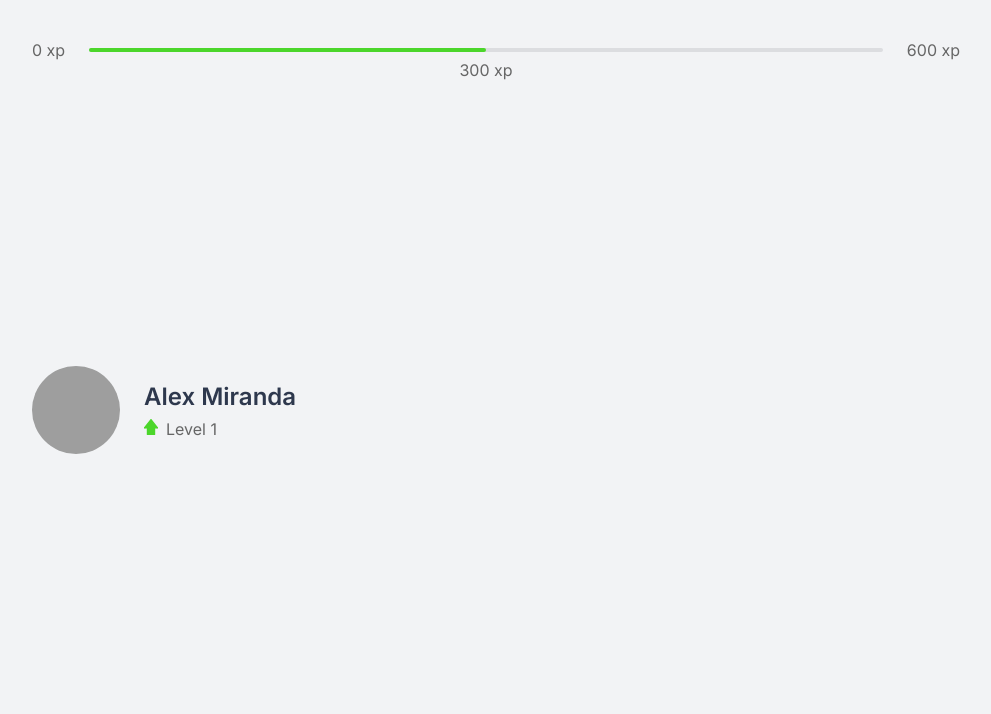
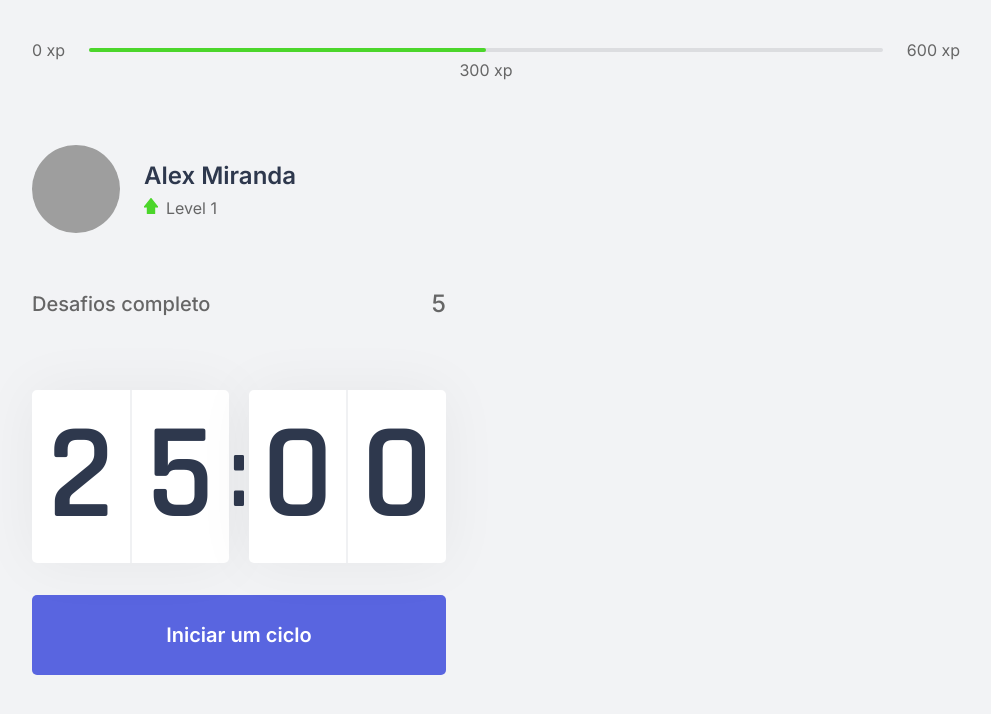
Before and after one commit to mirandati7/nlw-reactjs, a Next.js app in the folder moveit-next/: page / in a window 1280 px wide. Shown: the top 714 px of the page, without its empty margins (144-1135 px from the left). Built offline with nearby package versions, Linux system fonts and the light colour scheme; grey boxes are pictures that could not be loaded.

Commit message:
jornadainfinita

```diff
--- /dev/null
+++ b/moveit-next/src/components/CompletedChallenges.tsx
@@ -0,0 +1,11 @@
+import styles from '../styles/components/CompletedChallenges.module.css';
+
+export function CompletedChallenges(){
+  return (
+    <div className={styles.completedChallengesContainer}>
+      <span> Desafios completo</span>
+      <span> 5 </span>
+    </div>
+  );
+
+}
--- /dev/null
+++ b/moveit-next/src/components/Countdown.tsx
@@ -0,0 +1,51 @@
+import { useState,useEffect } from 'react';
+import styles from '../styles/components/Countdown.module.css';
+
+export function Countdown(){
+
+  const [time, setTime] = useState(25 * 60);
+  const [active, setActive] = useState(false);
+
+  const minutes = Math.floor(time / 60);
+  const seconds = time % 60;
+
+  const [minuteLeft , minuteRight] = String(minutes).padStart(2, '0').split('');
+  const [secondLeft , secondRight] = String(seconds).padStart(2, '0').split('');
+
+  function startCountDown(){
+    setActive(true);
+  }
+
+  useEffect( () => {
+    if (active && time >0 ){
+      setTimeout(() => {
+        setTime(time - 1);
+      }, 1000);
+    }
+  }, [active,time]);
+
+  return(
+    <div>
+      <div className={styles.countdownContainer}>
+        <div>
+          <span>{minuteLeft}</span>
+          <span>{minuteRight}</span>
+        </div>
+        <span>:</span>
+        <div>
+          <span>{secondLeft}</span>
+          <span>{secondRight}</span>
+        </div>
+      </div>
+      <button type="button"
+              className={styles.countdownButton}
+              onClick={startCountDown}
+        >
+        Iniciar um ciclo
+      </button>
+    </div>
+
+  );
+
+
+}
--- a/moveit-next/src/pages/_document.tsx
+++ b/moveit-next/src/pages/_document.tsx
@@ -6,6 +6,8 @@
     return(
       <Html>
         <Head>
+          <link rel="shortcurt icon" href="favicon.png" type="image/png" />
+
           <link rel="preconnect" href="https://fonts.gstatic.com" />
           <link href="https://fonts.googleapis.com/css2?family=Inter:wght@400;500;600&family=Rajdhani:wght@600&display=swap" rel="stylesheet" />
         </Head>
--- a/moveit-next/src/pages/index.tsx
+++ b/moveit-next/src/pages/index.tsx
@@ -1,20 +1,27 @@
+import { ExperienceBar } from '../components/ExperienceBar';
+import { Profile } from '../components/Profile';
+import { CompletedChallenges } from '../components/CompletedChallenges';
+import { Countdown } from '../components/Countdown';
+
 import Head from 'next/head';
 
-
-import { ExperienceBar } from '../components/ExperienceBar';
-import { Profile } from '../components/Profile';
 
 import styles from '../styles/pages/Home.module.css';
 
 export default function Home() {
   return (
     <div className={styles.container}>
+    <Head>
+      <title>Inicio | move.it </title>
+    </Head>
 
     <ExperienceBar />
 
     <section>
       <div>
         <Profile />
+        <CompletedChallenges />
+        <Countdown />
       </div>
       <div>
 
--- /dev/null
+++ b/moveit-next/src/styles/components/CompletedChallenges.module.css
@@ -0,0 +1,20 @@
+.completedChallengesContainer{
+  display:flex;
+  align-items: center;
+  justify-content: space-between;
+
+  margin: 3.5rem 0;
+  padding-bottom: 1rem;
+  border-bottom: 1px solidx #d7d8da;
+
+  font-weight: 500;
+}
+
+
+.completedChallengesContainer span:first-child {
+ font-size: 1.25rem
+}
+
+.completedChallengesContainer span:last-child {
+  font-size: 1.5rem
+ }
--- /dev/null
+++ b/moveit-next/src/styles/components/Countdown.module.css
@@ -0,0 +1,65 @@
+.countdownContainer {
+  display: flex;
+  align-items: center;
+  font-family: Rajdhani;
+  font-weight: 600;
+  color: var(--title);
+
+}
+
+.countdownContainer  > div{
+  flex: 1;
+  display: flex;
+  align-items: center;
+  justify-content: space-evenly;
+
+  background: var(--white);
+  box-shadow: 0 0 60px rgba(0,0,0, 0.05);
+  border-radius: 5px;
+  font-size: 8.5rem;
+  text-align: center;
+
+}
+
+.countdownContainer  > div span{
+  flex: 1;
+}
+
+.countdownContainer  > div span:first-child{
+  border-right: 1px solid #f0f1f3;
+ }
+
+ .countdownContainer  > div span:last-child{
+  border-left: 1px solid #f0f1f3;
+ }
+
+.countdownContainer  > span{
+  font-size: 6.25rem;
+  margin: 0 0.5 rem;
+}
+
+.countdownButton {
+  width: 100%;
+  height: 5rem;
+
+  margin-top: 2rem;
+  display: flex;
+  align-items: center;
+  justify-content: center;
+
+  border: 0;
+  border-radius:  5px;
+
+  background: var(--blue);
+  color: var(--white);
+
+  font-size: 1.25rem;
+  font-weight: 600;
+
+  transition: background-color 0.2s;
+}
+
+.countdownButton:hover {
+  background: var(--blue-dark);
+
+}
--- a/moveit-next/src/styles/components/Profile.module.css
+++ b/moveit-next/src/styles/components/Profile.module.css
@@ -25,5 +25,6 @@
 }
 
 .profileContainer div p img {
+  font-size: 1rem;
   margin-right:  0.5rem;
 }
```
